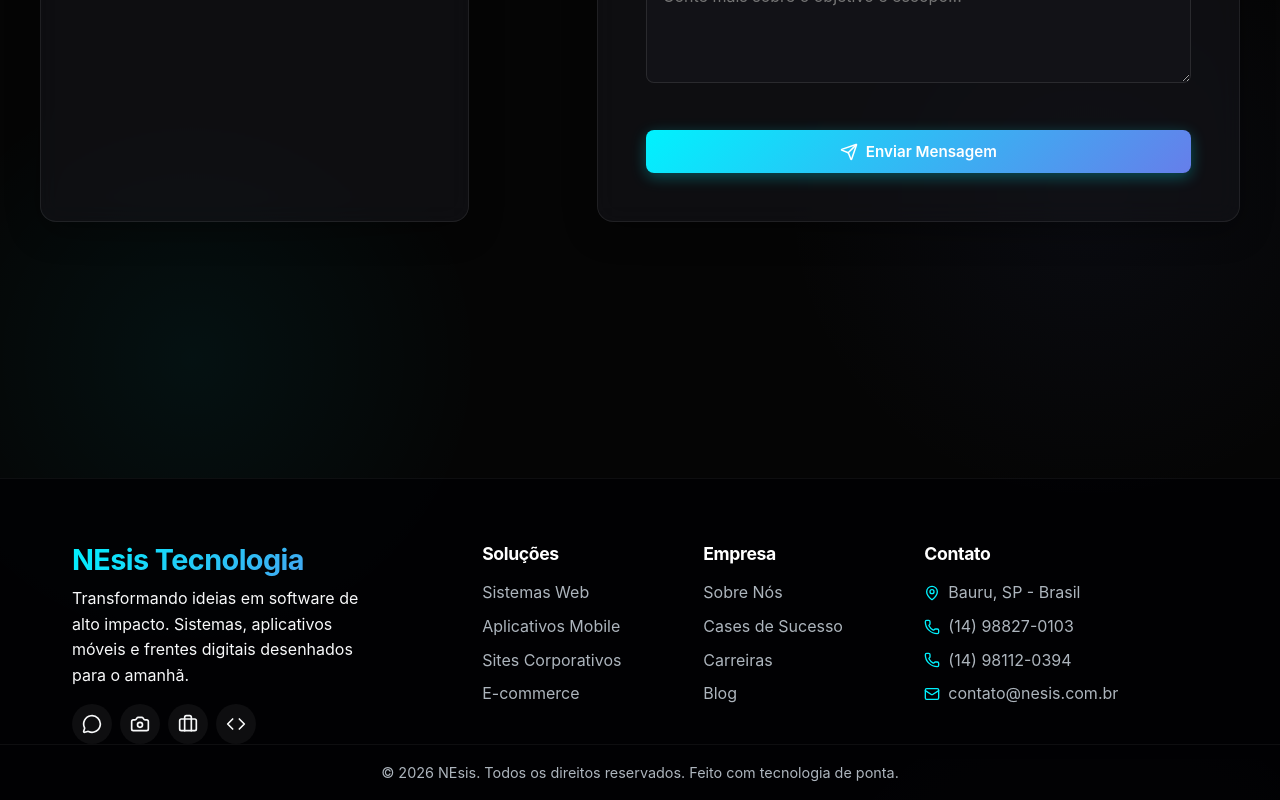
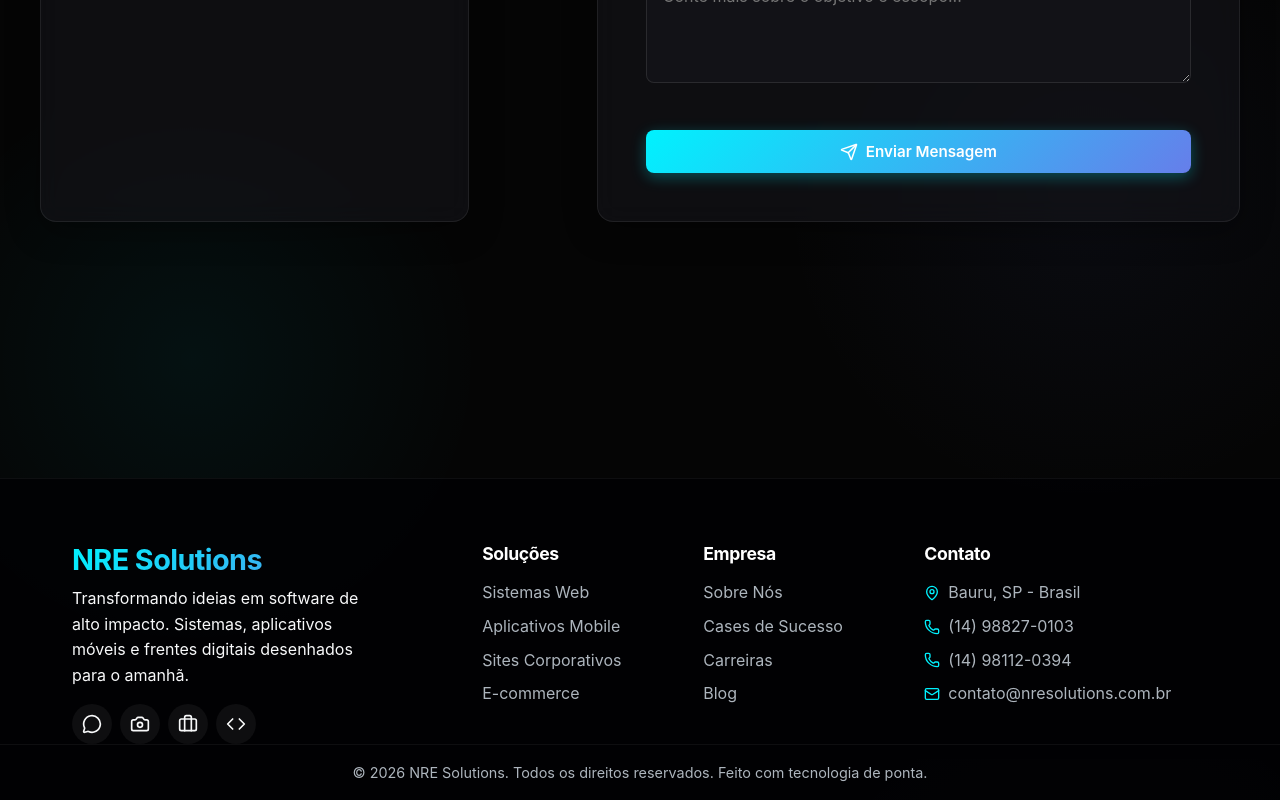
Before and after one commit to evandrocanali/nesissistemas, a React (Vite) app: page /contato in a window 1280 px wide. Shown: the part 841-1641 px from the top of the page. Built offline with nearby package versions, Linux system fonts and the light colour scheme.

Commit message:
feat: atualiza nome da marca para NRE Solutions

```diff
--- a/index.html
+++ b/index.html
@@ -4,7 +4,7 @@
     <meta charset="UTF-8" />
     <link rel="icon" type="image/svg+xml" href="/favicon.svg" />
     <meta name="viewport" content="width=device-width, initial-scale=1.0" />
-    <title>projetonesistemas</title>
+    <title>NRE Solutions</title>
   </head>
   <body>
     <div id="root"></div>
--- a/src/components/Footer/Footer.jsx
+++ b/src/components/Footer/Footer.jsx
@@ -11,7 +11,7 @@ const Footer = () => {
     <footer className="footer">
       <div className="container footer-container">
         <div className="footer-brand">
-          <h2 className="text-gradient">NEsis Tecnologia</h2>
+          <h2 className="text-gradient">NRE Solutions</h2>
           <p className="footer-desc text-muted">
             {t('footer.desc')}
           </p>
@@ -44,7 +44,7 @@ const Footer = () => {
           <p><MapPin size={16} className="contact-icon" /> Bauru, SP - Brasil</p>
           <p><Phone size={16} className="contact-icon" /> (14) 98827-0103</p>
           <p><Phone size={16} className="contact-icon" /> (14) 98112-0394</p>
-          <p><Mail size={16} className="contact-icon" /> contato@nesis.com.br</p>
+          <p><Mail size={16} className="contact-icon" /> contato@nresolutions.com.br</p>
         </div>
       </div>
       <div className="footer-bottom">
--- a/src/components/Navbar/Navbar.jsx
+++ b/src/components/Navbar/Navbar.jsx
@@ -48,7 +48,7 @@ const Navbar = () => {
       <div className="container nav-container">
         <Link to="/" className="brand hover-glow">
           <Code className="brand-icon" />
-          <span className="brand-text text-gradient">NEsis</span>
+          <span className="brand-text text-gradient">NRE Solutions</span>
         </Link>
 
         <div className="desktop-menu">
--- a/src/i18n.js
+++ b/src/i18n.js
@@ -31,7 +31,7 @@ const resources = {
         "s_title": "Soluções", "s1": "Sistemas Web", "s2": "Aplicativos Mobile", "s3": "Sites Corporativos", "s4": "E-commerce",
         "c_title": "Empresa", "c1": "Sobre Nós", "c2": "Cases de Sucesso", "c3": "Carreiras", "c4": "Blog",
         "contact": "Contato",
-        "rights": "NEsis. Todos os direitos reservados. Feito com tecnologia de ponta."
+        "rights": "NRE Solutions. Todos os direitos reservados. Feito com tecnologia de ponta."
       },
       "contact": {
         "title": "Vamos Iniciar?", "sub": "Conte-nos sobre o seu projeto e como podemos ajudar.",
@@ -45,7 +45,7 @@ const resources = {
       },
       "sobre": {
         "title": "Nossa Essência", "mission": "Missão", "mission_desc": "Democratizar o acesso à tecnologia de ponta, permitindo que empresas de qualquer tamanho possam competir na nova economia digital através de software de excelência.",
-        "diff": "A Diferença NEsis", "diff_desc": "Não somos apenas programadores. Somos engenheiros e arquitetos de soluções. Nosso time respira inovação e garantimos que todo código entregue siga rigorosos padrões globais de qualidade e segurança.",
+        "diff": "A Diferença NRE Solutions", "diff_desc": "Não somos apenas programadores. Somos engenheiros e arquitetos de soluções. Nosso time respira inovação e garantimos que todo código entregue siga rigorosos padrões globais de qualidade e segurança.",
         "tech": "Tecnologias que Dominamos"
       },
       "portfolio": {
@@ -71,9 +71,9 @@ const resources = {
         "srv3_title": "High-Impact Websites", "srv3_desc": "Landing pages and immersive interfaces that convert visitors to clients.",
         "cta_title": "Ready to scale your business?", "cta_sub": "Stop wasting time with generic solutions. We build the perfect system to dominate your market.", "cta_btn": "Start Project", "know_more": "Learn more"
       },
-      "footer": { "desc": "Transforming ideas into high-impact software. Systems, mobile apps, and digital fronts built for tomorrow.", "s_title": "Solutions", "s1": "Web Systems", "s2": "Mobile Apps", "s3": "Corporate Sites", "s4": "E-commerce", "c_title": "Company", "c1": "About Us", "c2": "Success Cases", "c3": "Careers", "c4": "Blog", "contact": "Contact", "rights": "NEsis. All rights reserved. Made with cutting-edge tech." },
+      "footer": { "desc": "Transforming ideas into high-impact software. Systems, mobile apps, and digital fronts built for tomorrow.", "s_title": "Solutions", "s1": "Web Systems", "s2": "Mobile Apps", "s3": "Corporate Sites", "s4": "E-commerce", "c_title": "Company", "c1": "About Us", "c2": "Success Cases", "c3": "Careers", "c4": "Blog", "contact": "Contact", "rights": "NRE Solutions. All rights reserved. Made with cutting-edge tech." },
       "contact": { "title": "Let's Start?", "sub": "Tell us about your project and how we can help.", "info_title": "Direct Info", "office": "Office", "phones": "Phones", "email": "Email", "form_name": "Full Name", "form_name_ph": "Your Name", "form_mail": "Corporate Email", "form_mail_ph": "you@email.com", "form_type": "Project Type", "form_option1": "Select...", "form_option2": "Web System / ERP", "form_option3": "Mobile App", "form_option4": "Professional Website", "form_option5": "Other", "form_detail": "Project Details", "form_detail_ph": "Tell us more about the scope...", "form_btn": "Send Message", "success": "Message sent successfully! We will contact you shortly." },
-      "sobre": { "title": "Our Essence", "mission": "Mission", "mission_desc": "Democratizing access to cutting-edge technology, enabling companies to compete through excellent software.", "diff": "The NEsis Difference", "diff_desc": "We are architects. We guarantee rigorous global quality and security standards.", "tech": "Technologies We Master" },
+      "sobre": { "title": "Our Essence", "mission": "Mission", "mission_desc": "Democratizing access to cutting-edge technology, enabling companies to compete through excellent software.", "diff": "The NRE Solutions Difference", "diff_desc": "We are architects. We guarantee rigorous global quality and security standards.", "tech": "Technologies We Master" },
       "portfolio": { "title": "Success Cases", "sub": "See how our tech is changing the market." },
       "servicos": { "title": "Our Services", "sub": "Applied technology to solve real business problems.", "db_title": "Data Architecture", "db_desc": "Robust and scalable databases.", "cloud_title": "Cloud Hosting", "cloud_desc": "Flexible cloud infrastructure.", "sec_title": "Information Security", "sec_desc": "Audits and data protection." }
     }
@@ -82,7 +82,7 @@ const resources = {
     translation: {
       "nav": { "inicio": "Inicio", "servicos": "Servicios", "portfolio": "Portafolio", "sobre": "Nosotros", "contato": "Contáctanos" },
       "home": { "badge": "Innovación Continua", "title1": "Desarrollamos", "title2": "Sistemas del Futuro", "subtitle": "Transformamos ideas de alto valor en soluciones digitales.", "btn_portfolio": "Ver Portafolio", "btn_contact": "Agendar Reunión", "services_title": "Nuestras", "services_title_hl": "Especialidades", "services_sub": "Dominamos la ingeniería de software.", "srv1_title": "Sistemas Complejos", "srv1_desc": "Arquitecturas robustas y automatización.", "srv2_title": "Apps Móviles", "srv2_desc": "Experiencias nativas superiores.", "srv3_title": "Sitios de Alto Impacto", "srv3_desc": "Interfaces inmersivas que convierten.", "cta_title": "¿Listo para escalar?", "cta_sub": "Desarrollamos el sistema perfecto.", "cta_btn": "Iniciar Proyecto", "know_more": "Saber más" },
-      "footer": { "desc": "Sistemas, apps y frentes digitales para el mañana.", "s_title": "Soluciones", "s1": "Sistemas", "s2": "Apps", "s3": "Sitios", "s4": "E-commerce", "c_title": "Empresa", "c1": "Nosotros", "c2": "Casos de Éxito", "c3": "Carreras", "c4": "Blog", "contact": "Contacto", "rights": "NEsis. Todos los derechos reservados." },
+      "footer": { "desc": "Sistemas, apps y frentes digitales para el mañana.", "s_title": "Soluciones", "s1": "Sistemas", "s2": "Apps", "s3": "Sitios", "s4": "E-commerce", "c_title": "Empresa", "c1": "Nosotros", "c2": "Casos de Éxito", "c3": "Carreras", "c4": "Blog", "contact": "Contacto", "rights": "NRE Solutions. Todos los derechos reservados." },
       "contact": { "title": "¿Comenzamos?", "sub": "Cuéntanos sobre tu proyecto.", "info_title": "Info Directa", "office": "Oficina", "phones": "Teléfonos", "email": "Correo", "form_name": "Nombre", "form_name_ph": "Tu nombre", "form_mail": "Correo", "form_mail_ph": "tu@correo.com", "form_type": "Tipo", "form_option1": "Seleccione...", "form_option2": "Sistema", "form_option3": "App", "form_option4": "Web", "form_option5": "Otro", "form_detail": "Detalles", "form_detail_ph": "Cuéntanos sobre el proyecto...", "form_btn": "Enviar", "success": "¡Mensaje enviado con éxito!" },
       "sobre": { "title": "Nuestra Esencia", "mission": "Misión", "mission_desc": "Democratizar tecnología de punta.", "diff": "La Diferencia", "diff_desc": "Somos arquitectos que garantizan excelencia global.", "tech": "Tecnologías que Dominamos" },
       "portfolio": { "title": "Casos de Éxito", "sub": "Mira lo que hemos logrado." },
@@ -93,7 +93,7 @@ const resources = {
     translation: {
       "nav": { "inicio": "Accueil", "servicos": "Services", "portfolio": "Portefeuille", "sobre": "À propos", "contato": "Contact" },
       "home": { "badge": "Innovation Continue", "title1": "Nous Développons", "title2": "L'avenir des Systèmes", "subtitle": "Nous transformons de grandes idées en solutions digitales exceptionnelles.", "btn_portfolio": "Voir le Profil", "btn_contact": "Prendre Rendez-vous", "services_title": "Nos", "services_title_hl": "Spécialités", "services_sub": "Maîtrise totale du logiciel.", "srv1_title": "Systèmes Complexes", "srv1_desc": "Automatisation et ERP.", "srv2_title": "Applications", "srv2_desc": "Expériences mobiles performantes.", "srv3_title": "Sites d'Impact", "srv3_desc": "Interfaces immersives.", "cta_title": "Prêt à évoluer?", "cta_sub": "Développons le système parfait.", "cta_btn": "Démarrer le Projet", "know_more": "En savoir plus" },
-      "footer": { "desc": "Des systèmes conçus pour demain.", "s_title": "Solutions", "s1": "Web", "s2": "Mobile", "s3": "Sites", "s4": "E-commerce", "c_title": "Entreprise", "c1": "À propos", "c2": "Succès", "c3": "Carrières", "c4": "Blog", "contact": "Contact", "rights": "NEsis. Tous droits réservés." },
+      "footer": { "desc": "Des systèmes conçus pour demain.", "s_title": "Solutions", "s1": "Web", "s2": "Mobile", "s3": "Sites", "s4": "E-commerce", "c_title": "Entreprise", "c1": "À propos", "c2": "Succès", "c3": "Carrières", "c4": "Blog", "contact": "Contact", "rights": "NRE Solutions. Tous droits réservés." },
       "contact": { "title": "C'est parti?", "sub": "Parlez-nous de votre projet.", "info_title": "Informations", "office": "Bureau", "phones": "Tél", "email": "E-mail", "form_name": "Nom", "form_name_ph": "Votre nom", "form_mail": "E-mail", "form_mail_ph": "email@email.com", "form_type": "Type", "form_option1": "Choisir", "form_option2": "Web", "form_option3": "Mobile", "form_option4": "Site", "form_option5": "Autre", "form_detail": "Détails", "form_detail_ph": "Plus d'infos...", "form_btn": "Envoyer", "success": "Message envoyé avec succès!" },
       "sobre": { "title": "Notre Essence", "mission": "Mission", "mission_desc": "Moderniser les entreprises.", "diff": "La Différence", "diff_desc": "L'ingénierie au plus haut niveau.", "tech": "Nos Technologies" },
       "portfolio": { "title": "Cas de Succès", "sub": "La technologie transformatrice." },
@@ -104,7 +104,7 @@ const resources = {
     translation: {
       "nav": { "inicio": "Startseite", "servicos": "Dienstleistungen", "portfolio": "Portfolio", "sobre": "Über uns", "contato": "Kontakt" },
       "home": { "badge": "Kontinuierliche Innovation", "title1": "Wir entwickeln", "title2": "Systeme der Zukunft", "subtitle": "Wir verwandeln große Ideen in digitale Lösungen.", "btn_portfolio": "Portfolio ansehen", "btn_contact": "Termin vereinbaren", "services_title": "Unsere", "services_title_hl": "Spezialgebiete", "services_sub": "Software-Engineering in Perfektion.", "srv1_title": "Komplexe Systeme", "srv1_desc": "Erp und CRM.", "srv2_title": "Mobile Apps", "srv2_desc": "iOS & Android Erfahrungen.", "srv3_title": "High-End Websites", "srv3_desc": "Design, das konvertiert.", "cta_title": "Bereit zum Wachsen?", "cta_sub": "Das perfekte System für Ihren Markt.", "cta_btn": "Projekt starten", "know_more": "Mehr erfahren" },
-      "footer": { "desc": "Zukunftsweisende Systeme und Apps.", "s_title": "Lösungen", "s1": "Web", "s2": "Apps", "s3": "Websites", "s4": "Shop", "c_title": "Firma", "c1": "Über uns", "c2": "Erfolge", "c3": "Karriere", "c4": "Blog", "contact": "Kontakt", "rights": "NEsis. Alle Rechte vorbehalten." },
+      "footer": { "desc": "Zukunftsweisende Systeme und Apps.", "s_title": "Lösungen", "s1": "Web", "s2": "Apps", "s3": "Websites", "s4": "Shop", "c_title": "Firma", "c1": "Über uns", "c2": "Erfolge", "c3": "Karriere", "c4": "Blog", "contact": "Kontakt", "rights": "NRE Solutions. Alle Rechte vorbehalten." },
       "contact": { "title": "Lass uns beginnen", "sub": "Erzählen Sie uns von Ihrem Projekt.", "info_title": "Informationen", "office": "Büro", "phones": "Telefone", "email": "E-Mail", "form_name": "Name", "form_name_ph": "Ihr Name", "form_mail": "E-Mail", "form_mail_ph": "email@domain.com", "form_type": "Art", "form_option1": "Wählen...", "form_option2": "System", "form_option3": "App", "form_option4": "Webseite", "form_option5": "Anderes", "form_detail": "Details", "form_detail_ph": "Beschreiben Sie das Projekt...", "form_btn": "Senden", "success": "Erfolgreich gesendet!" },
       "sobre": { "title": "Wer wir sind", "mission": "Mission", "mission_desc": "Demokratisierung von Top-Technologie.", "diff": "Unser Unterschied", "diff_desc": "Exzellenz und Sicherheit.", "tech": "Unsere Technologien" },
       "portfolio": { "title": "Erfolgsgeschichten", "sub": "Transformation der Märkte." },
@@ -115,7 +115,7 @@ const resources = {
     translation: {
       "nav": { "inicio": "主页", "servicos": "服务", "portfolio": "作品集", "sobre": "关于我们", "contato": "联系我们" },
       "home": { "badge": "持续创新", "title1": "我们开发", "title2": "未来的系统", "subtitle": "将高价值的创意转化为卓越的数字解决方案。", "btn_portfolio": "查看作品集", "btn_contact": "预约会议", "services_title": "我们的", "services_title_hl": "专长", "services_sub": "精通软件工程的全生命周期。", "srv1_title": "复杂的系统", "srv1_desc": "强大的架构与自动化。", "srv2_title": "移动应用", "srv2_desc": "极致的原生体验。", "srv3_title": "高影响力网站", "srv3_desc": "高转化率的界面设计。", "cta_title": "准备好扩张您的业务了吗？", "cta_sub": "停止使用通用解决方案，我们为您打造专属系统。", "cta_btn": "启动项目", "know_more": "了解更多" },
-      "footer": { "desc": "为明天设计的高影响力软件、系统和移动平台。", "s_title": "解决方案", "s1": "Web系统", "s2": "移动应用", "s3": "企业网站", "s4": "电子商务", "c_title": "公司", "c1": "关于我们", "c2": "成功案例", "c3": "职业", "c4": "博客", "contact": "联系", "rights": "NEsis。版权所有。" },
+      "footer": { "desc": "为明天设计的高影响力软件、系统和移动平台。", "s_title": "解决方案", "s1": "Web系统", "s2": "移动应用", "s3": "企业网站", "s4": "电子商务", "c_title": "公司", "c1": "关于我们", "c2": "成功案例", "c3": "职业", "c4": "博客", "contact": "联系", "rights": "NRE Solutions。版权所有。" },
       "contact": { "title": "准备开始？", "sub": "告诉我们您的项目需求。", "info_title": "联系信息", "office": "办公室", "phones": "电话", "email": "电子邮件", "form_name": "全名", "form_name_ph": "您的名字", "form_mail": "企业邮箱", "form_mail_ph": "email@domain.com", "form_type": "项目类型", "form_option1": "请选择...", "form_option2": "Web/ERP", "form_option3": "移动应用", "form_option4": "企业网站", "form_option5": "其他", "form_detail": "项目详情", "form_detail_ph": "目标与范围...", "form_btn": "发送信息", "success": "消息已成功发送！我们将尽快回复。" },
       "sobre": { "title": "我们的精髓", "mission": "使命", "mission_desc": "让每个人都能使用尖端技术。", "diff": "与众不同", "diff_desc": "全球标准的卓越代码与安全保障。", "tech": "精通技术" },
       "portfolio": { "title": "成功案例", "sub": "看我们的技术如何改变市场。" },
@@ -126,9 +126,9 @@ const resources = {
     translation: {
       "nav": { "inicio": "होम", "servicos": "सेवाएं", "portfolio": "पोर्टफोलियो", "sobre": "हमारे बारे में", "contato": "संपर्क करें" },
       "home": { "badge": "निरंतर नवाचार", "title1": "हम विकसित करते हैं", "title2": "भविष्य की प्रणालियां", "subtitle": "हम आपकी दृष्टि को असाधारण डिजिटल समाधानों में बदलते हैं।", "btn_portfolio": "पोर्टफोलियो देखें", "btn_contact": "मीटिंग तय करें", "services_title": "हमारी", "services_title_hl": "विशेषज्ञता", "services_sub": "हम सॉफ्टवेयर इंजीनियरिंग के मास्टर हैं।", "srv1_title": "जटिल सिस्टम", "srv1_desc": "मजबूत वास्तुकला और स्वचालन।", "srv2_title": "मोबाइल ऐप्स", "srv2_desc": "बेहतर प्रदर्शन के लिए नेटिव अनुभव।", "srv3_title": "उच्च-प्रभावित वेबसाइटें", "srv3_desc": "कनवर्ज़न-केंद्रित शानदार डिज़ाइन।", "cta_title": "क्या आप अपने व्यापार को बढ़ाने के लिए तैयार हैं?", "cta_sub": "हम बाजार में आपका दबदबा बनाने के लिए प्रणाली बनाएंगे।", "cta_btn": "प्रोजेक्ट शुरू करें", "know_more": "और जानें" },
-      "footer": { "desc": "कल के लिए डिज़ाइन किए गए सॉफ्टवेयर और ऐप्स।", "s_title": "समाधान", "s1": "वेब सिस्टम", "s2": "मोबाइल ऐप्स", "s3": "कॉर्पोरेट साइट्स", "s4": "ई-कॉमर्स", "c_title": "कंपनी", "c1": "हमारे बारे में", "c2": "सफलता की कहानियां", "c3": "करियर", "c4": "ब्लॉग", "contact": "संपर्क", "rights": "नेसीस। सर्वाधिकार सुरक्षित।" },
+      "footer": { "desc": "कल के लिए डिज़ाइन किए गए सॉफ्टवेयर और ऐप्स।", "s_title": "समाधान", "s1": "वेब सिस्टम", "s2": "मोबाइल ऐप्स", "s3": "कॉर्पोरेट साइट्स", "s4": "ई-कॉमर्स", "c_title": "कंपनी", "c1": "हमारे बारे में", "c2": "सफलता की कहानियां", "c3": "करियर", "c4": "ब्लॉग", "contact": "संपर्क", "rights": "NRE Solutions। सर्वाधिकार सुरक्षित।" },
       "contact": { "title": "शुरुआत करें?", "sub": "हमें अपने प्रोजेक्ट के बारे में बताएं।", "info_title": "सीधी जानकारी", "office": "कार्यालय", "phones": "फोन", "email": "ईमेल", "form_name": "पूरा नाम", "form_name_ph": "आपका नाम", "form_mail": "ईमेल", "form_mail_ph": "email@domain.com", "form_type": "प्रोजेक्ट प्रकार", "form_option1": "चुनें...", "form_option2": "वेब/ERP", "form_option3": "मोबाइल ऐप", "form_option4": "वेबसाइट", "form_option5": "अन्य", "form_detail": "विवरण", "form_detail_ph": "प्रोजेक्ट के बारे में बताएं...", "form_btn": "संदेश भेजें", "success": "संदेश सफलतापूर्वक भेजा गया!" },
-      "sobre": { "title": "हमारा सार", "mission": "मिशन", "mission_desc": "अत्याधुनिक तकनीक के उपयोग को सभी के लिए संभव बनाना।", "diff": "नेसीस का अंतर", "diff_desc": "हम तकनीकी गुणवत्ता और सुरक्षा सुनिश्चित करते हैं।", "tech": "हमारी तकनीकें" },
+      "sobre": { "title": "हमारा सार", "mission": "मिशन", "mission_desc": "अत्याधुनिक तकनीक के उपयोग को सभी के लिए संभव बनाना।", "diff": "NRE Solutions का अंतर", "diff_desc": "हम तकनीकी गुणवत्ता और सुरक्षा सुनिश्चित करते हैं।", "tech": "हमारी तकनीकें" },
       "portfolio": { "title": "सफलता की कहानियां", "sub": "तकनीक बाजार को कैसे बदल रही है।" },
       "servicos": { "title": "हमारी सेवाएं", "sub": "व्यापार समस्याओं के लिए तकनीक।", "db_title": "डेटा वास्तुकला", "db_desc": "स्केलेबल डेटाबेस।", "cloud_title": "क्लाउड सेवा", "cloud_desc": "मजबूत होस्टिंग।", "sec_title": "सूचना सुरक्षा", "sec_desc": "डेटा की सुरक्षा और ऑडिट।" }
     }
--- a/src/pages/Contato.jsx
+++ b/src/pages/Contato.jsx
@@ -47,7 +47,7 @@ const Contato = () => {
               <Mail className="text-primary" />
               <div>
                 <h4>{t('contact.email')}</h4>
-                <p className="text-muted">contato@nesis.com.br</p>
+                <p className="text-muted">contato@nresolutions.com.br</p>
               </div>
             </div>
           </div>
```
